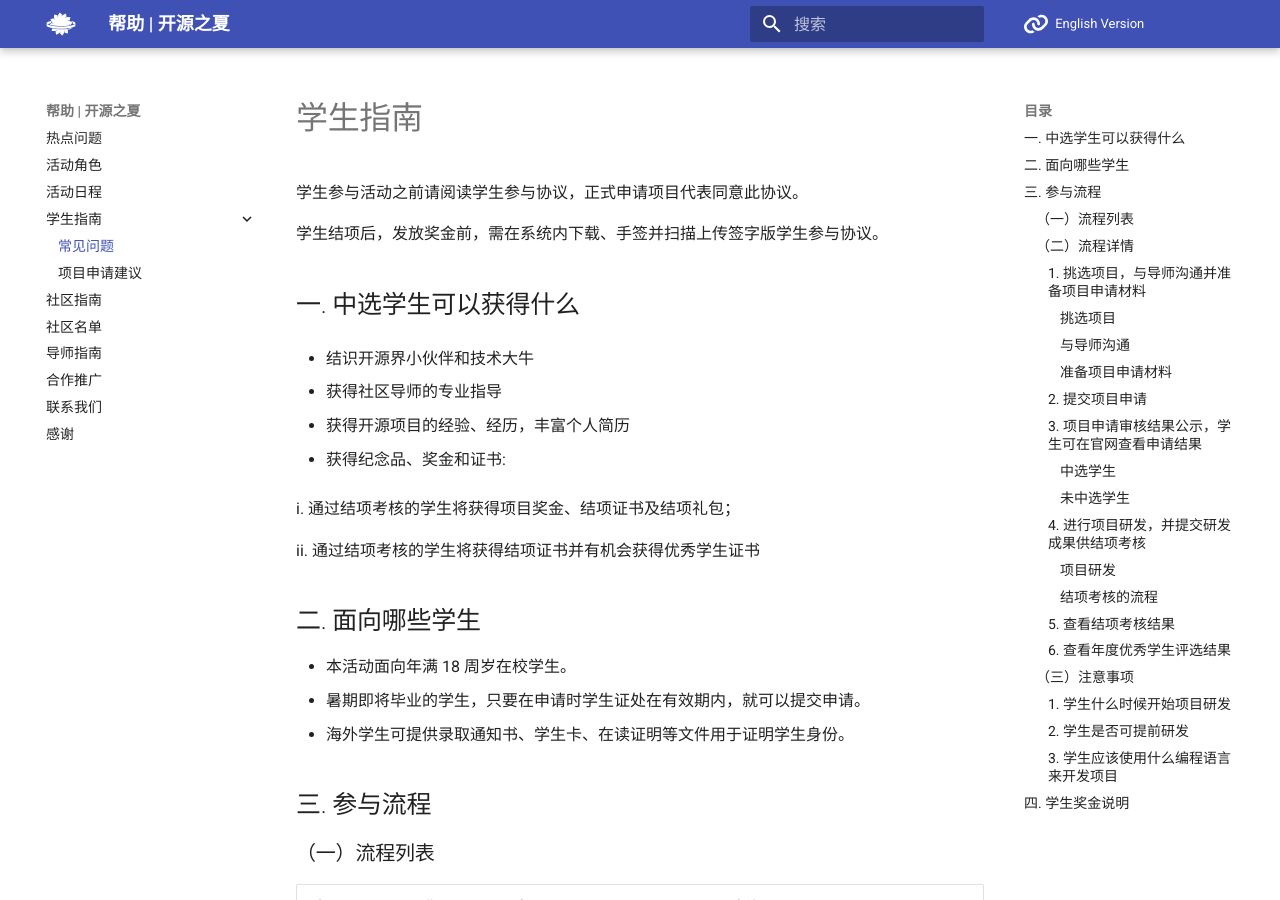
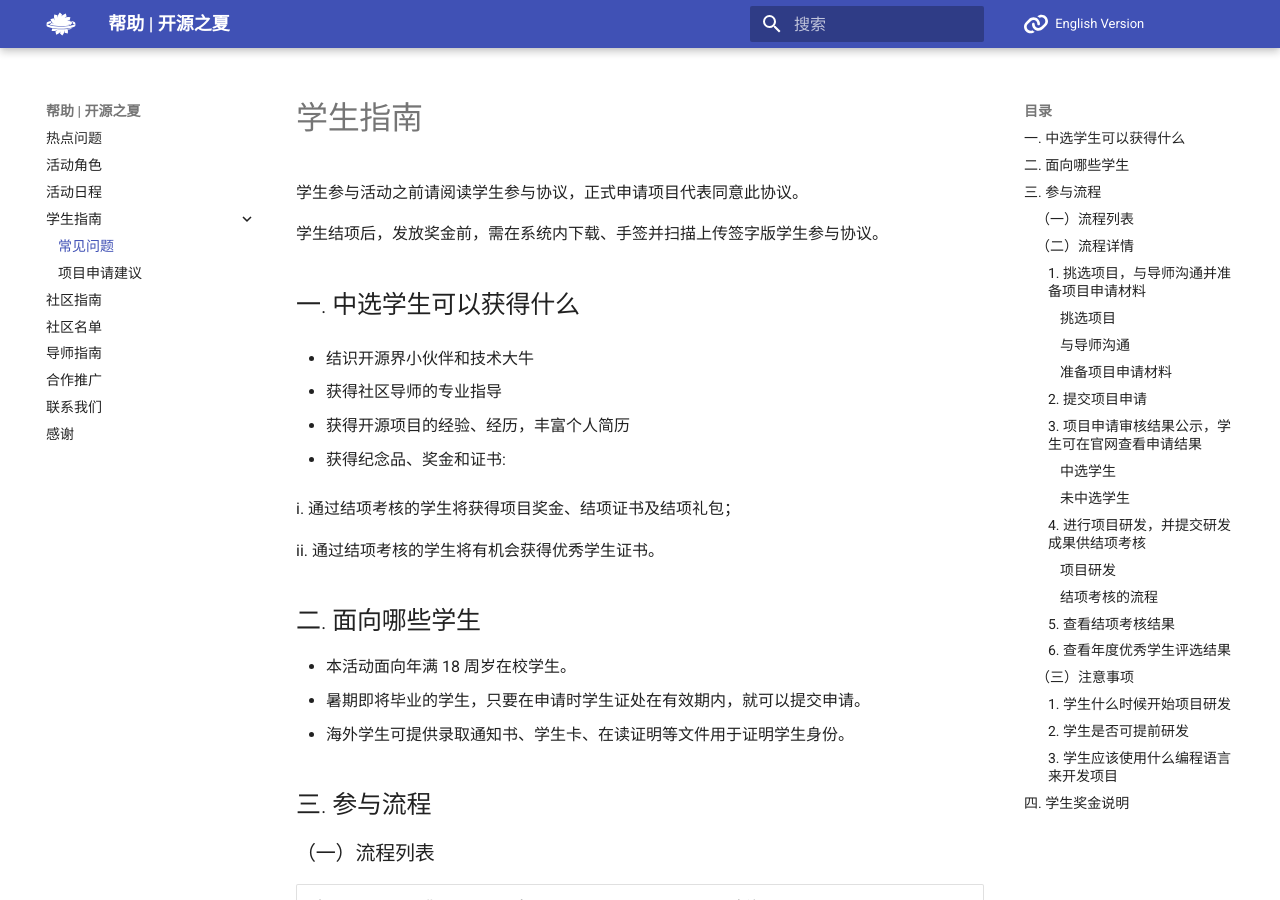
Before and after one commit to summer-ospp/help, an MkDocs documentation site: the page built from docs/student.md, in a window 1280 px wide and 900 px high. Built offline with MkDocs 1.6.1 and Material for MkDocs 9.7.7, drawn with Linux system fonts in a browser that asks for light colours; comment, search, counter and statistics services are not loaded.

Commit message:
Update student.md

```diff
--- a/docs/student.md
+++ b/docs/student.md
@@ -18,7 +18,7 @@
 
   i. 通过结项考核的学生将获得项目奖金、结项证书及结项礼包；
 
-  ii. 通过结项考核的学生将获得结项证书并有机会获得优秀学生证书
+  ii. 通过结项考核的学生将有机会获得优秀学生证书。
 
 
 
```
